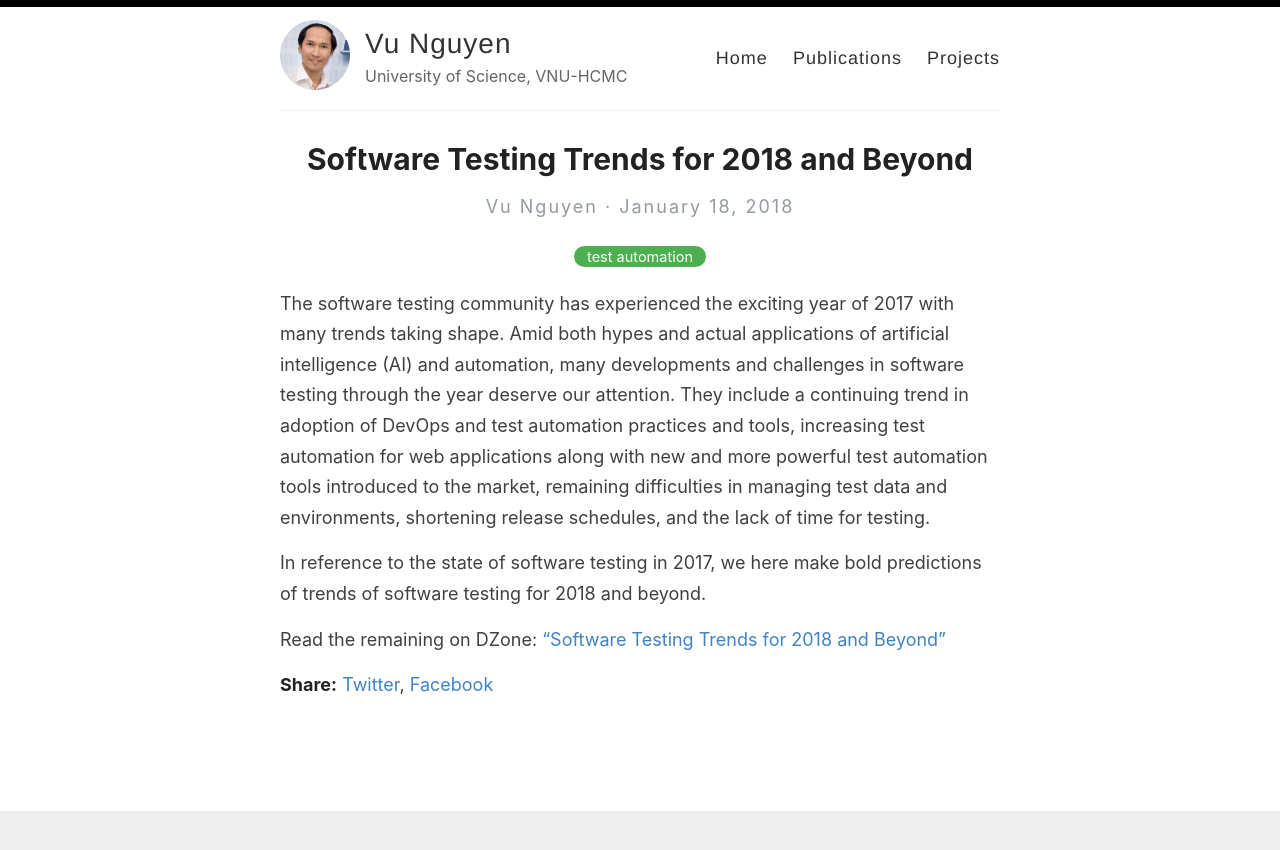
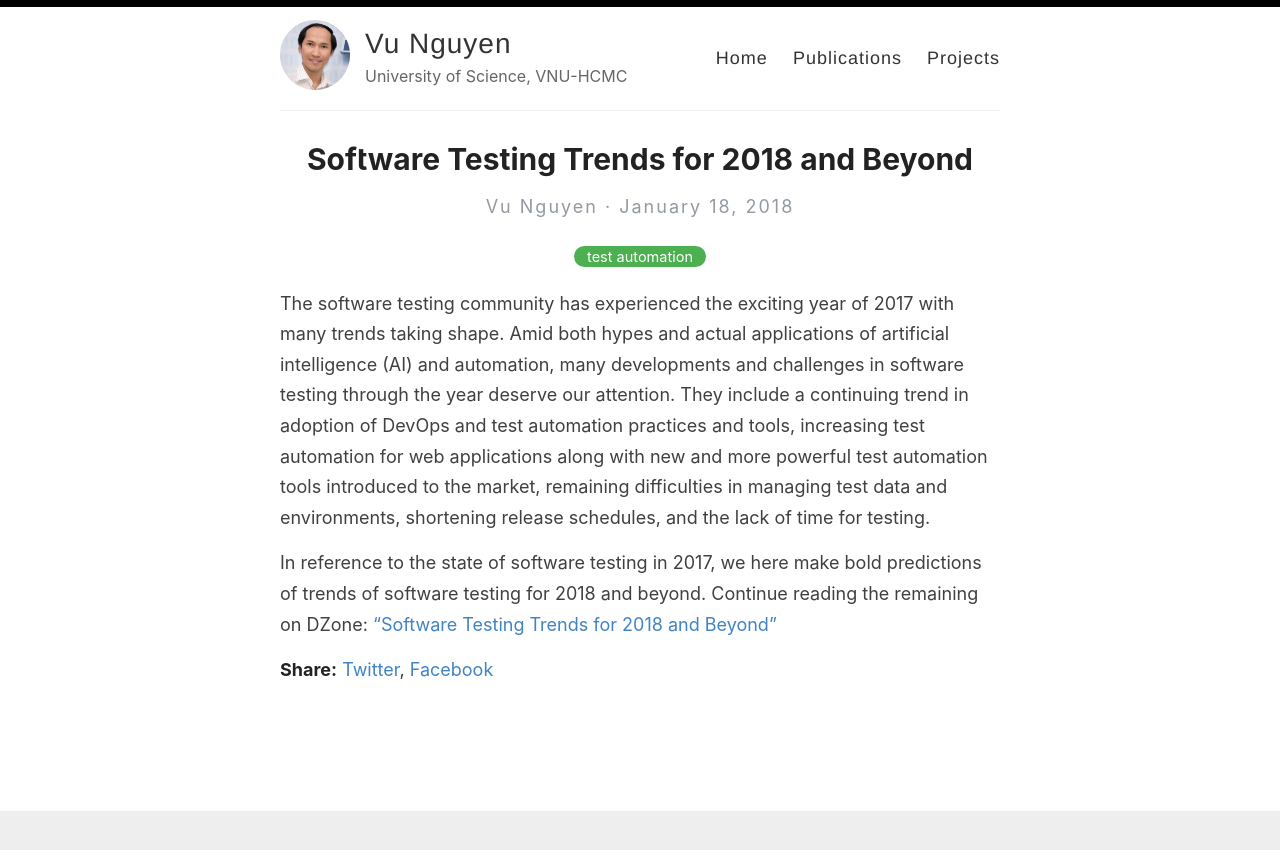
Before and after one commit to vuqngit/vuqngit.github.io, a Jekyll site: the page built from _posts/2018-01-18-software-testing-trends-for-2018-and-beyond.md, in a window 1280 px wide. Shown: the top 850 px of the page. Built offline with Jekyll 4.4.1, drawn with Linux system fonts in a browser that asks for light colours.

Commit message:
Update 2018-01-18-software-testing-trends-for-2018-and-beyond.md

```diff
--- a/_posts/2018-01-18-software-testing-trends-for-2018-and-beyond.md
+++ b/_posts/2018-01-18-software-testing-trends-for-2018-and-beyond.md
@@ -7,6 +7,4 @@ excerpt: Recent years have brought many changes to software testing practices th
 
 The software testing community has experienced the exciting year of 2017 with many trends taking shape. Amid both hypes and actual applications of artificial intelligence (AI) and automation, many developments and challenges in software testing through the year deserve our attention. They include a continuing trend in adoption of DevOps and test automation practices and tools, increasing test automation for web applications along with new and more powerful test automation tools introduced to the market, remaining difficulties in managing test data and environments, shortening release schedules, and the lack of time for testing.
 
-In reference to the state of software testing in 2017, we here make bold predictions of trends of software testing for 2018 and beyond.
-
-Read the remaining on DZone: ["Software Testing Trends for 2018 and Beyond"](https://dzone.com/articles/software-testing-trends-for-2018-and-beyond)
+In reference to the state of software testing in 2017, we here make bold predictions of trends of software testing for 2018 and beyond. Continue reading the remaining on DZone: ["Software Testing Trends for 2018 and Beyond"](https://dzone.com/articles/software-testing-trends-for-2018-and-beyond)
```
